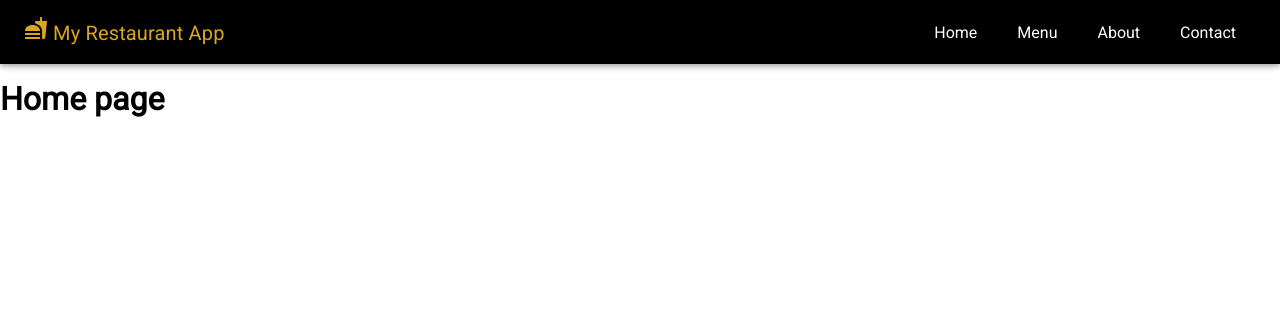
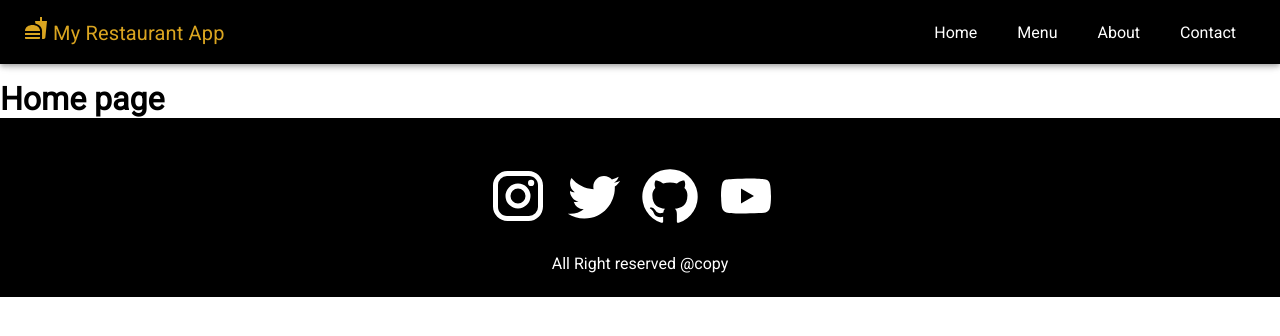
Before and after one commit to PRATHAPA-POOJARI/My_Restorent_app1, a React (Create React App) app: page / in a window 1280 px wide. Shown: the top 336 px of the page. Built offline with nearby package versions, Linux system fonts and the light colour scheme.

Commit message:
Update Layout.js

```diff
--- a/src/components/Layout/Layout.js
+++ b/src/components/Layout/Layout.js
@@ -1,10 +1,12 @@
 import React from 'react'
 import Header from './Header'
+import Footer from './Footer'
 const Layout = ({children}) => {
   return (
     <>
      <Header/>
         <div>{children}</div>
+        <Footer/>
     </>
   )
 }
```
